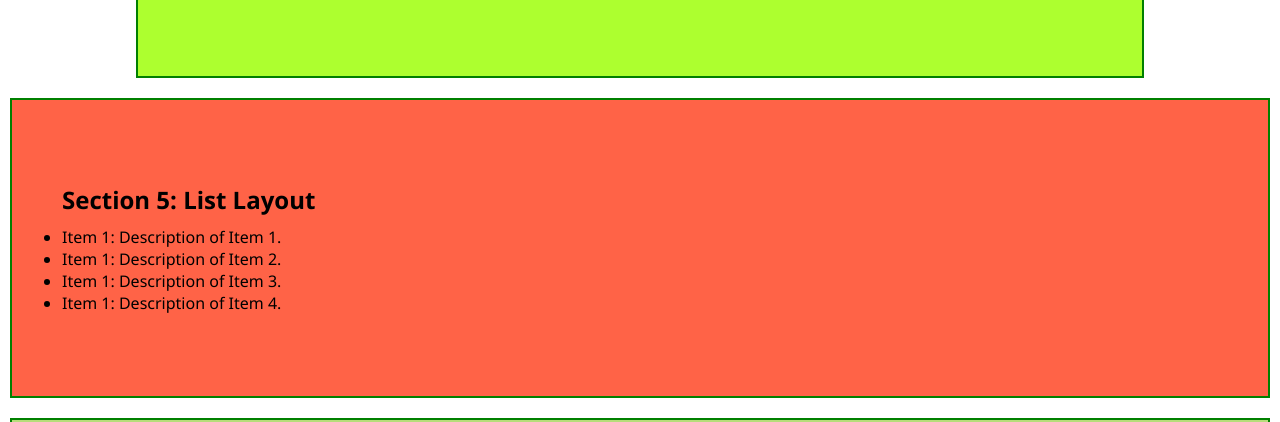
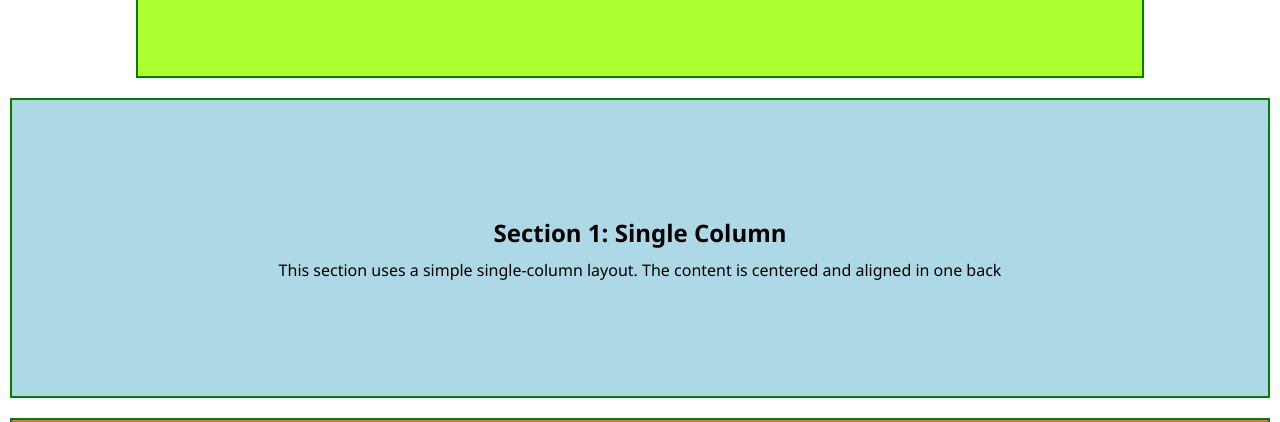
Before and after one commit to EthicalCoder112233/group1000, a plain HTML site: page index.html in a window 1280 px wide. Shown: the part 332-754 px from the top of the page. Drawn offline with Linux system fonts and the light colour scheme.

Commit message:
Update index.html

```diff
--- a/index.html
+++ b/index.html
@@ -129,6 +129,13 @@
       </div>
 
 
+     <div class="section one">
+        <h2>Section 1: Single Column</h2>
+        <p>
+          This section uses a simple single-column layout. The content is
+          centered and aligned in one back
+        </p>
+      </div>
 
       <div class="section five">
         <h2>Section 5: List Layout</h2>
```
